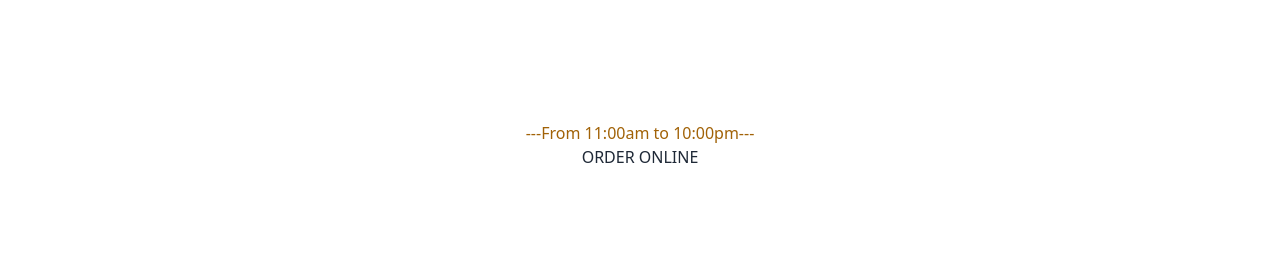
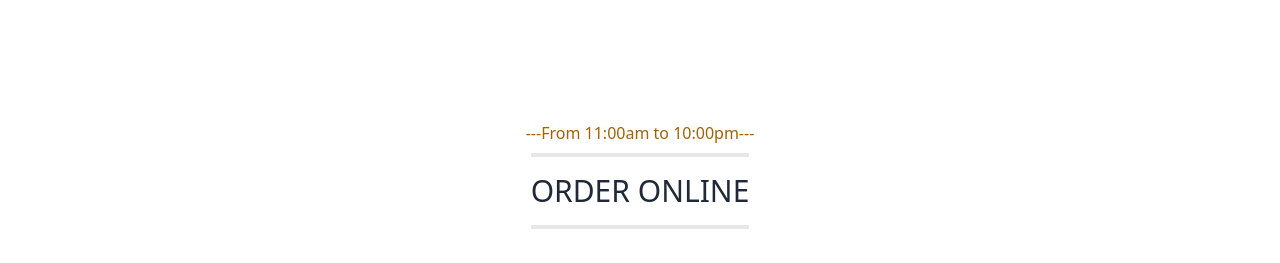
Before and after one commit to sajib689/react-bistro-boss-pratice-client, a React (Vite) app: page / in a window 1280 px wide. Shown: the part 1120-1383 px from the top of the page. Built offline with nearby package versions, Linux system fonts and the light colour scheme.

Commit message:
end design title

```diff
--- a/src/Components/SectionTitle.jsx
+++ b/src/Components/SectionTitle.jsx
@@ -2,9 +2,10 @@
 
 const SectionTitle = ({heading, subHeading}) => {
     return (
-        <div className="text-center">
-            <h2 className="text-yellow-700">{subHeading}</h2>
-            <h1>{heading}</h1>
+        <div className="text-center flex justify-center flex-col items-center my-8">
+            <h2 className="text-yellow-700 mb-2">{subHeading}</h2>
+
+            <h1 className="text-3xl uppercase border-y-4 py-4">{heading}</h1>
 
         </div>
     );
```
